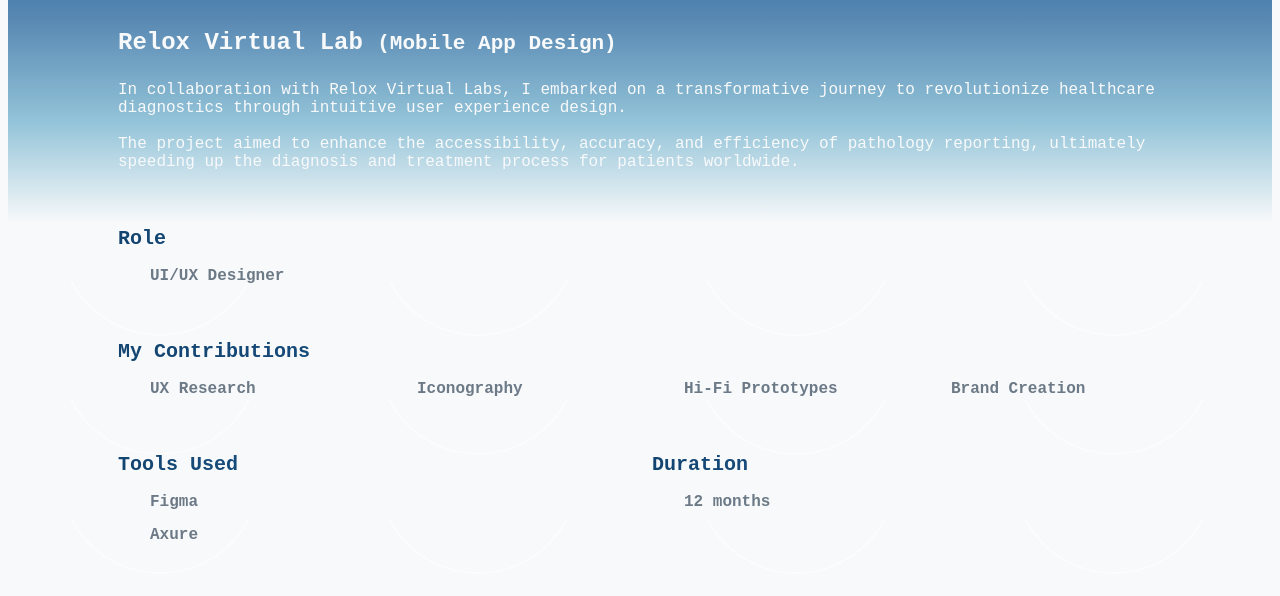
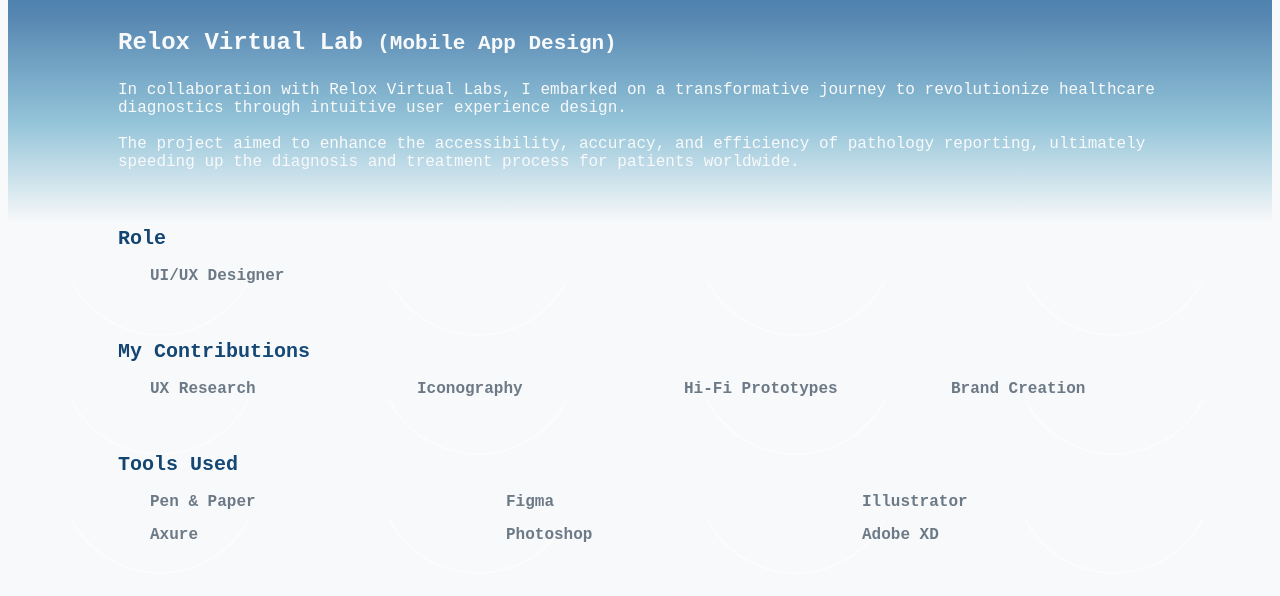
Before and after one commit to pritikc/pritichauhan, a plain HTML site: page relox2.html in a window 1280 px wide. Shown: the part 195-791 px from the top of the page. Drawn offline with nearby package versions, Linux system fonts and the light colour scheme.

Commit message:
relox commit

```diff
--- a/relox2.html
+++ b/relox2.html
@@ -104,30 +104,53 @@
                             </div>
                         </div>
                     </div>
-                    <div class="col-lg-6">
+                    <div class="col-lg-12 mb-4">
                         <div class="name_skills">
                             <h6 class="title padding-t-5 text-rlx">
                                 <!-- <i  class="bi bi-wrench-adjustable-circle-fill"></i> -->
                                 Tools Used
                             </h6>
-                            <div class="item">
-                                <ul>
-                                    <li>Figma</li>
-                                    <li>Axure</li>
-                                </ul>
+                            <div class="row">
+                                <div class="col-lg-4">
+                                    <div class="item">
+                                        <ul>
+                                            <li>Pen & Paper</li>
+                                            <li>Axure</li>
+                                        </ul>
+                                    </div>
+                                </div>
+                                <div class="col-lg-4">
+                                    <div class="item">
+                                        <ul>
+                                            <li>Figma</li>
+                                            <li>Photoshop</li>
+                                        </ul>
+                                    </div>
+                                </div>
+                                <div class="col-lg-4">
+                                    <div class="item">
+                                        <ul>
+                                            <li>Illustrator</li>
+                                            <li>Adobe XD</li>
+                                        </ul>
+                                    </div>
+                                </div>
+
                             </div>
                         </div>
                     </div>
 
-                    <div class="col-lg-6">
+                    <div class="col-lg-12">
                         <div class="name_skills">
                             <h6 class="title padding-t-5 text-rlx">
                                 <!-- <i class="bi bi-clock"></i>  -->
-                                Duration
+                                <!-- Duration -->
+                                Project Timeline
                             </h6>
                             <div class="item">
                                 <ul>
-                                    <li>12 months</li>
+                                    <!-- <li>12 months</li> -->
+                                    <li>February 2023 - April 2024</li>
                                 </ul>
                             </div>
                         </div>
```
